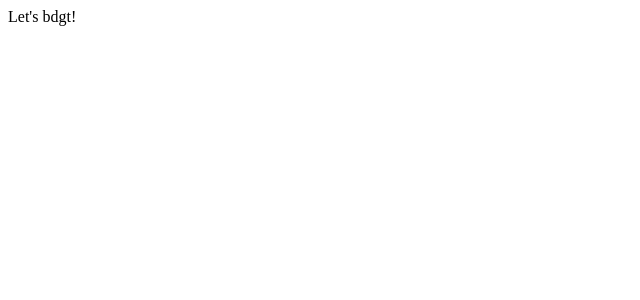
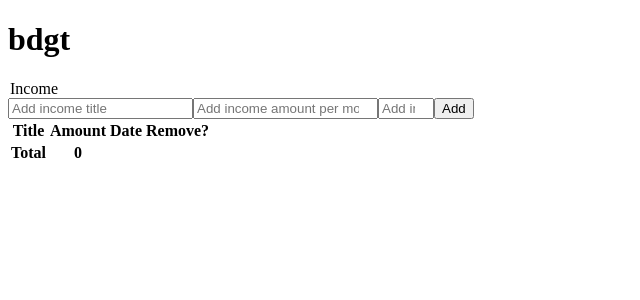
Before and after one commit to robertpauldev/projects, a React (Vite) app in the folder bdgt/: page / in a window 1280 px wide. Shown: the top 300 px of the page, without its empty margins (0-640 px from the left). Built offline with nearby package versions, Linux system fonts and the light colour scheme.

Commit message:
feat: first pass at stateful Income entry form + table

```diff
--- a/bdgt/src/App.tsx
+++ b/bdgt/src/App.tsx
@@ -1,11 +1,110 @@
-import './App.css'
+import { useState, useEffect } from "react";
+import "./App.css";
+
+type IncomeEntry = {
+  title: string;
+  sum: number;
+  date: number;
+};
 
 function App() {
+
+  const [incomeData, setIncomeData] = useState<IncomeEntry[]>([]);
+  const [totalIncome, setTotalIncome] = useState(0);
+
+  useEffect(() => {
+    localStorage.setItem( "bdgt", JSON.stringify( incomeData ) );
+  }, [ incomeData, totalIncome ] );
+
+  const handleIncomeSubmit = ( e: React.FormEvent<HTMLFormElement> ) => {
+
+    e.preventDefault();
+
+    const form = e.currentTarget;
+    const inputs = form.querySelectorAll( "input" );
+
+    const title = inputs[0].value.trim();
+    const sum = parseInt( inputs[1].value, 10 );
+    const date = parseInt( inputs[2].value, 10 );
+
+    if ( !title || isNaN( sum) || isNaN(date) ) {
+      return;
+    }
+
+    const newEntry: IncomeEntry = { title, sum, date };
+
+    setIncomeData( prev => [ ...prev, newEntry ] );
+    setTotalIncome( prev => prev + sum );
+
+    form.reset();
+  };
+
   return (
     <>
-      <div>Let's bdgt!</div>
+      <div>
+        <h1>bdgt</h1>
+
+        <form onSubmit={handleIncomeSubmit}>
+          <legend>Income</legend>
+
+          <input
+            className="input--title"
+            type="text"
+            placeholder="Add income title"
+          />
+
+          <input
+            className="input--sum"
+            type="number"
+            placeholder="Add income amount per month"
+          />
+
+          <input
+            className="input--date"
+            type="number"
+            min="1"
+            max="31"
+            placeholder="Add income date"
+          />
+
+          <button type="submit">Add</button>
+        </form>
+
+        <table className="table">
+          <thead>
+            <tr>
+              <th>Title</th>
+              <th>Amount</th>
+              <th>Date</th>
+              <th>Remove?</th>
+            </tr>
+          </thead>
+
+          <tbody>
+            {incomeData.map((entry, index) => (
+              <tr key={index}>
+                <td>{entry.title}</td>
+                <td>{entry.sum}</td>
+                <td>{entry.date}</td>
+                <td>&times;</td>
+              </tr>
+            ))}
+          </tbody>
+
+          <tfoot>
+            <tr>
+              <th>
+                <strong>Total</strong>
+              </th>
+              <th>{totalIncome}</th>
+              <th></th>
+              <th></th>
+            </tr>
+          </tfoot>
+        </table>
+      </div>
     </>
-  )
+  );
 }
 
-export default App
+export default App;
```
